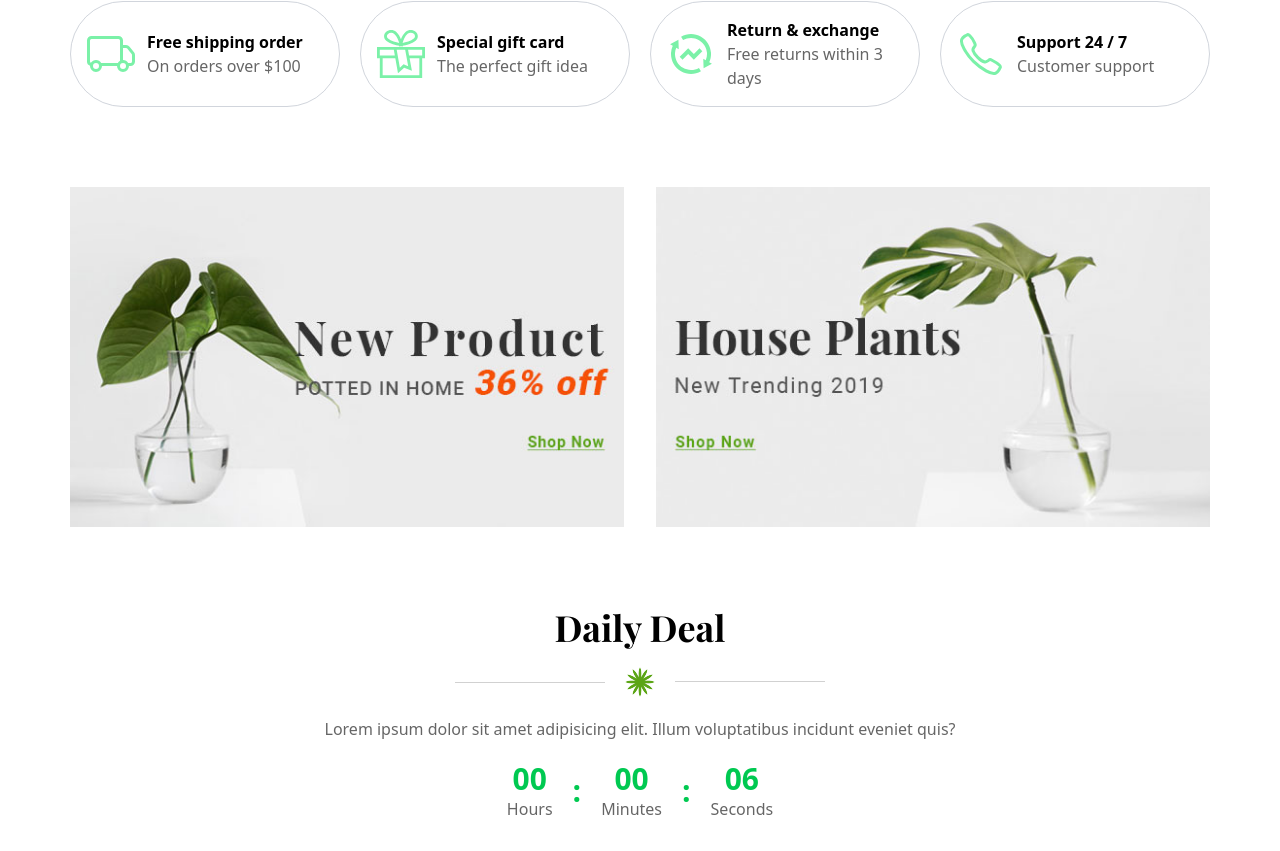
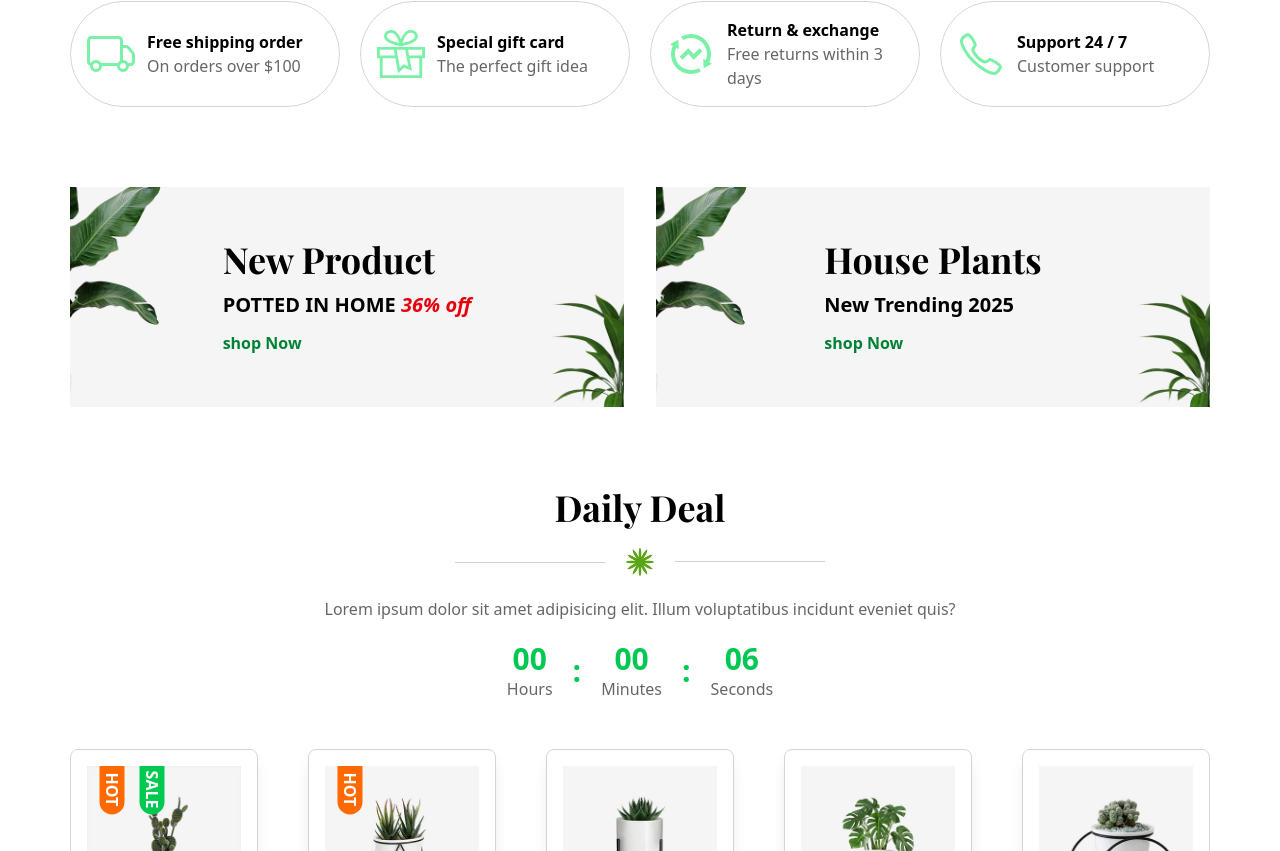
Before and after one commit to kamrankhan200332/Ecommerce_Responsive_Design, a React (Vite) app in the folder client/: page / in a window 1280 px wide. Shown: the part 2489-3340 px from the top of the page. Built offline with nearby package versions, Linux system fonts and the light colour scheme.

Commit message:
change imageSection in Home

```diff
--- a/client/src/components/ImageSection/ImageSection.jsx
+++ b/client/src/components/ImageSection/ImageSection.jsx
@@ -1,16 +1,49 @@
 import React from "react";
-import img1 from "../../assets/images/ad1.jpg";
+import img1 from "../../assets/images/storeImages/clean.jpg";
 import img2 from "../../assets/images/ad2.jpg";
 
 const ImageSection = () => {
   return (
     <div>
       <div className="images grid grid-cols-1 sm:grid-cols-2 gap-8">
-        <div className="image1 w-full">
-          <img src={img1} className="object-cover w-full" alt="img1" />
+        <div className="image1 w-full relative overflow-hidden">
+          <img
+            src={img1}
+            className="object-cover object-left w-full hover:scale-110 duration-500"
+            alt="img1"
+          />
+          <div className="absolute top-[50%] md:space-y-2 xl:space-y-3  right-[50%] translate-x-[50%] -translate-y-[50%]">
+            <h1 className="text-2xl font-bold font-['Playfair_Display'] xl:text-4xl">
+              New Product
+            </h1>
+            <p className="font-semibold lg:text-xl">
+              POTTED IN HOME{" "}
+              <span className="text-red-600 italic font-bold text-xl">
+                {" "}
+                36% off{" "}
+              </span>
+            </p>
+            <button className="text-green-700 cursor-pointer hover:text-green-800 duration-500 font-semibold">
+              shop Now
+            </button>
+          </div>
         </div>
-        <div className="image2 w-full">
-          <img src={img2} className=" object-cover w-full" alt="img2" />
+
+        <div className="image1 w-full relative overflow-hidden">
+          <img
+            src={img1}
+            className=" object-cover object-left w-full hover:scale-110 duration-500"
+            alt="img1"
+          />
+          <div className="absolute top-[50%] md:space-y-2 xl:space-y-3  right-[50%] translate-x-[50%] -translate-y-[50%]">
+            <h1 className="text-2xl font-bold font-['Playfair_Display'] xl:text-4xl">
+              House Plants
+            </h1>
+            <p className="font-semibold lg:text-xl">New Trending 2025</p>
+            <button className="text-green-700 cursor-pointer hover:text-green-800 duration-500 font-semibold">
+              shop Now
+            </button>
+          </div>
         </div>
       </div>
     </div>
```
Also changed, not shown: client/src/assets/images/clean.jpg (renamed from client/src/assets/images/storeImages/n-bg3.jpg), client/src/assets/images/storeImages/clean.jpg (added).
